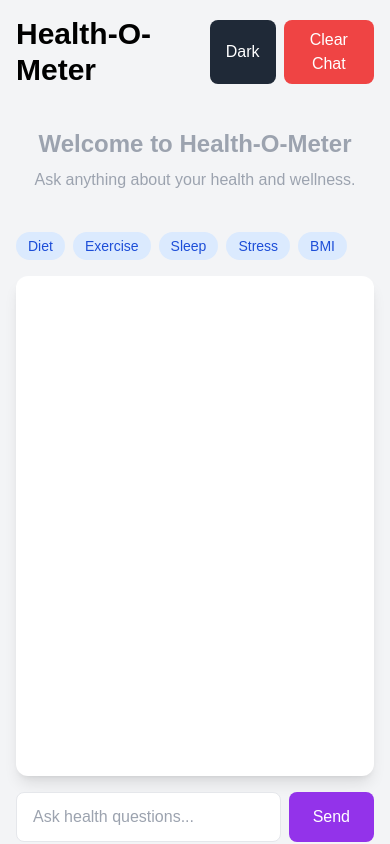
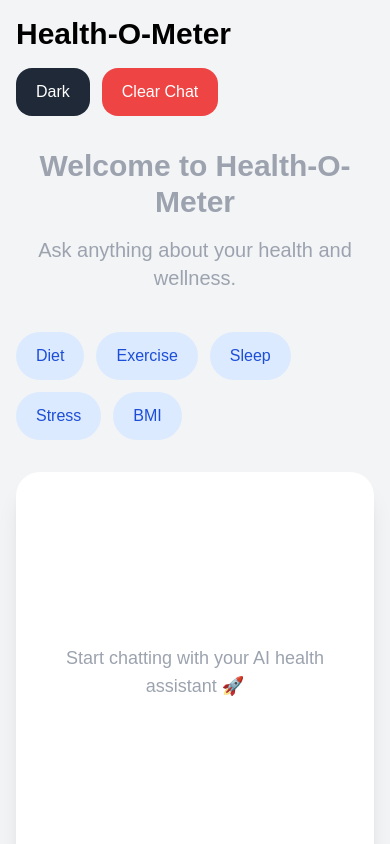
Before and after one commit to amarsharma2403/health-0-meter, a React (Vite) app: page / in a window 390 px wide. Shown: the top 844 px of the page. Built offline with nearby package versions, Linux system fonts and the light colour scheme.

Commit message:
fixed mobile responsiveness

```diff
--- a/src/pages/Chat.jsx
+++ b/src/pages/Chat.jsx
@@ -3,38 +3,25 @@ import axios from "axios";
 
 export default function Chat() {
 
-  const [input, setInput] = useState("");
-
-  const [loading, setLoading] =
-    useState(false);
-
-  const [darkMode, setDarkMode] =
-    useState(false);
-
-  const [messages, setMessages] =
-    useState(() => {
-
-      const saved =
-        localStorage.getItem("health-chat");
-
-      return saved
-        ? JSON.parse(saved)
-        : [];
-
+  const [messages, setMessages] = useState(() => {
+    const saved = localStorage.getItem("health-chat");
+    return saved ? JSON.parse(saved) : [];
   });
 
+  const [input, setInput] = useState("");
+  const [loading, setLoading] = useState(false);
+  const [darkMode, setDarkMode] = useState(false);
+
   useEffect(() => {
-
     localStorage.setItem(
       "health-chat",
       JSON.stringify(messages)
     );
-
   }, [messages]);
 
   const sendMessage = async () => {
 
-    if (!input) return;
+    if (!input.trim()) return;
 
     const userMessage = {
       sender: "user",
@@ -46,15 +33,13 @@ export default function Chat() {
       userMessage,
     ]);
 
+    setInput("");
     setLoading(true);
 
     try {
 
-      const API_URL =
-        import.meta.env.VITE_API_URL;
-
       const response = await axios.post(
-        `${API_URL}/chat`,
+        "https://health-0-meter-api.onrender.com/chat",
         {
           message: input,
         }
@@ -72,8 +57,6 @@ export default function Chat() {
 
     } catch (error) {
 
-      console.log(error);
-
       const errorMessage = {
         sender: "bot",
         text:
@@ -85,52 +68,56 @@ export default function Chat() {
         errorMessage,
       ]);
 
+    } finally {
+      setLoading(false);
     }
-
-    setLoading(false);
-
-    setInput("");
-
   };
 
+  const clearChat = () => {
+    setMessages([]);
+    localStorage.removeItem("health-chat");
+  };
+
+  const categories = [
+    "Diet",
+    "Exercise",
+    "Sleep",
+    "Stress",
+    "BMI",
+  ];
+
   return (
-
     <div
-      className={
+      className={`min-h-screen p-4 md:p-8 transition-all duration-300 ${
         darkMode
-          ? "min-h-screen bg-black text-white p-4"
-          : "min-h-screen bg-gray-100 text-black p-4"
-      }
+          ? "bg-gray-900 text-white"
+          : "bg-gray-100 text-black"
+      }`}
     >
 
-      <div className="max-w-2xl mx-auto">
+      {/* HEADER */}
+      <div className="max-w-5xl mx-auto">
 
-        {/* TOP BAR */}
+        <div className="flex flex-col md:flex-row gap-4 justify-between items-start md:items-center mb-8">
 
-        <div className="flex justify-between items-center mb-4">
-
-          <h1 className="text-3xl font-bold">
+          <h1 className="text-3xl md:text-5xl font-bold break-words">
             Health-O-Meter
           </h1>
 
-          <div className="flex gap-2">
+          <div className="flex flex-wrap gap-3 w-full md:w-auto">
 
             <button
               onClick={() =>
                 setDarkMode(!darkMode)
               }
-              className="bg-gray-800 text-white px-4 py-2 rounded-lg"
+              className="bg-gray-800 text-white px-5 py-3 rounded-2xl"
             >
-              {darkMode
-                ? "Light"
-                : "Dark"}
+              {darkMode ? "Light" : "Dark"}
             </button>
 
             <button
-              onClick={() =>
-                setMessages([])
-              }
-              className="bg-red-500 text-white px-4 py-2 rounded-lg"
+              onClick={clearChat}
+              className="bg-red-500 text-white px-5 py-3 rounded-2xl"
             >
               Clear Chat
             </button>
@@ -140,107 +127,102 @@ export default function Chat() {
         </div>
 
         {/* HERO */}
+        <div className="text-center mb-10">
 
-        {
-          messages.length === 0 && (
-
-            <div className="text-center text-gray-400 mt-10 mb-10">
-
-              <h2 className="text-2xl font-bold mb-2">
+          <h2 className="text-3xl md:text-5xl font-bold mb-4 text-gray-400">
             Welcome to Health-O-Meter
           </h2>
 
-              <p>
+          <p className="text-xl text-gray-400">
             Ask anything about your health and wellness.
           </p>
 
         </div>
 
-          )
-        }
+        {/* CATEGORIES */}
+        <div className="flex flex-wrap gap-3 mb-8">
 
-        {/* HEALTH CATEGORIES */}
-
-        <div className="flex gap-2 flex-wrap mb-4">
-
-          {
-            [
-              "Diet",
-              "Exercise",
-              "Sleep",
-              "Stress",
-              "BMI",
-            ].map((item) => (
+          {categories.map((item, index) => (
 
             <button
-                key={item}
-                onClick={() =>
-                  setInput(item)
-                }
-                className="bg-blue-100 text-blue-700 px-3 py-1 rounded-full text-sm"
+              key={index}
+              onClick={() => setInput(item)}
+              className="bg-blue-100 text-blue-700 px-5 py-3 rounded-full"
             >
               {item}
             </button>
 
-            ))
-          }
+          ))}
 
         </div>
 
         {/* CHAT BOX */}
+        <div
+          className={`rounded-3xl p-4 md:p-6 shadow-xl overflow-y-auto h-[400px] md:h-[500px] ${
+            darkMode
+              ? "bg-gray-800"
+              : "bg-white"
+          }`}
+        >
 
-        <div className="bg-white rounded-xl shadow-lg p-4 h-[500px] overflow-y-auto">
+          {messages.length === 0 && (
 
-          {
+            <div className="h-full flex items-center justify-center text-center text-gray-400 text-lg">
+              Start chatting with your AI health assistant 🚀
+            </div>
 
-            messages.map(
-              (msg, index) => (
+          )}
+
+          {messages.map((msg, index) => (
 
             <div
               key={index}
-                  className={
+              className={`mb-4 flex ${
                 msg.sender === "user"
-                      ? "text-right mb-3"
-                      : "text-left mb-3"
-                  }
+                  ? "justify-end"
+                  : "justify-start"
+              }`}
             >
 
               <div
-                    className={
+                className={`max-w-[85%] md:max-w-[70%] px-5 py-3 rounded-2xl text-sm md:text-base ${
                   msg.sender === "user"
-                        ? "inline-block bg-purple-500 text-white px-4 py-2 rounded-xl max-w-[80%] break-words"
-                        : "inline-block bg-gray-200 text-black px-4 py-2 rounded-xl max-w-[80%] break-words"
-                    }
+                    ? "bg-purple-600 text-white"
+                    : darkMode
+                    ? "bg-gray-700 text-white"
+                    : "bg-gray-200 text-black"
+                }`}
               >
                 {msg.text}
               </div>
 
             </div>
 
-              )
-            )
+          ))}
 
-          }
+          {/* LOADING */}
+          {loading && (
 
-          {
+            <div className="flex justify-start">
 
-            loading && (
-
-              <div className="text-left text-gray-400 italic animate-pulse">
-
+              <div
+                className={`px-5 py-3 rounded-2xl ${
+                  darkMode
+                    ? "bg-gray-700"
+                    : "bg-gray-200"
+                }`}
+              >
                 Thinking...
+              </div>
 
             </div>
 
-            )
-
-          }
+          )}
 
         </div>
 
-        {/* INPUT AREA */}
-
-        <div className="flex gap-2 mt-4">
+        {/* INPUT */}
+        <div className="flex flex-col md:flex-row gap-4 mt-6">
 
           <input
             type="text"
@@ -249,12 +231,16 @@ export default function Chat() {
             onChange={(e) =>
               setInput(e.target.value)
             }
-            className="flex-1 border rounded-lg px-4 py-3 outline-none text-black"
+            className={`flex-1 p-4 rounded-2xl outline-none text-lg ${
+              darkMode
+                ? "bg-gray-800 text-white"
+                : "bg-white text-black"
+            }`}
           />
 
           <button
             onClick={sendMessage}
-            className="bg-purple-600 text-white px-6 py-3 rounded-lg"
+            className="w-full md:w-auto bg-gradient-to-r from-purple-500 to-purple-700 text-white px-8 py-4 rounded-2xl text-lg"
           >
             Send
           </button>
@@ -262,18 +248,16 @@ export default function Chat() {
         </div>
 
         {/* DISCLAIMER */}
-
-        <p className="text-xs text-center text-gray-400 mt-6 px-4">
+        <div className="text-center mt-8 text-sm text-gray-400">
 
           This AI assistant provides general health information only.
+          <br />
           It is not a substitute for professional medical advice.
-
-        </p>
 
         </div>
 
       </div>
 
+    </div>
   );
-
 }
```
Lines whose indentation alone changed are shown as unchanged.
